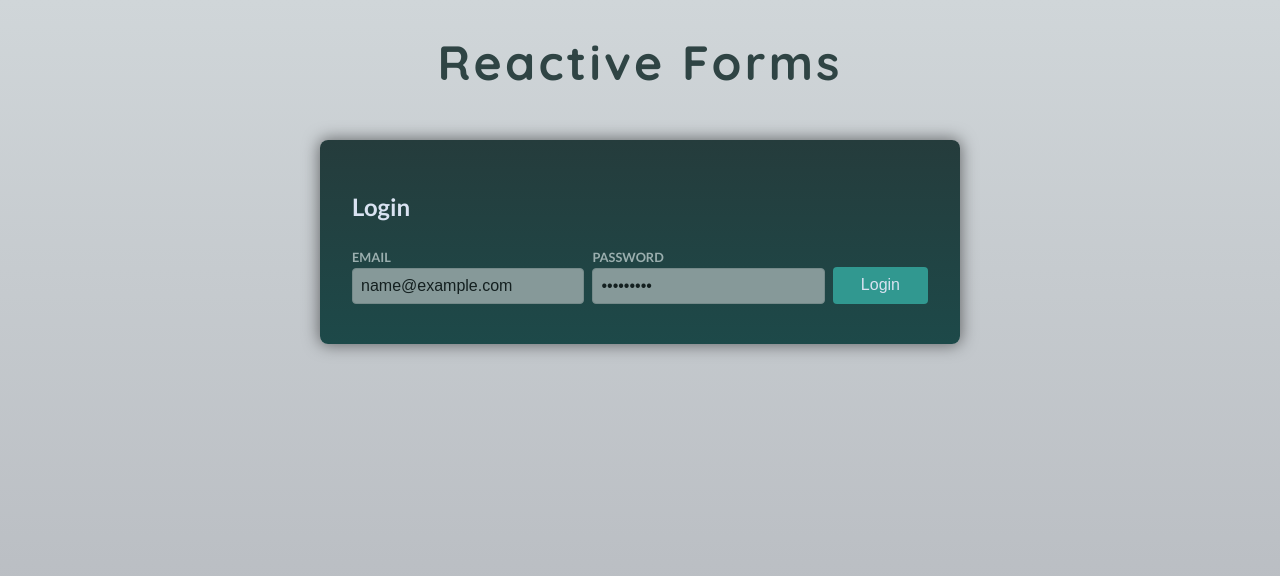
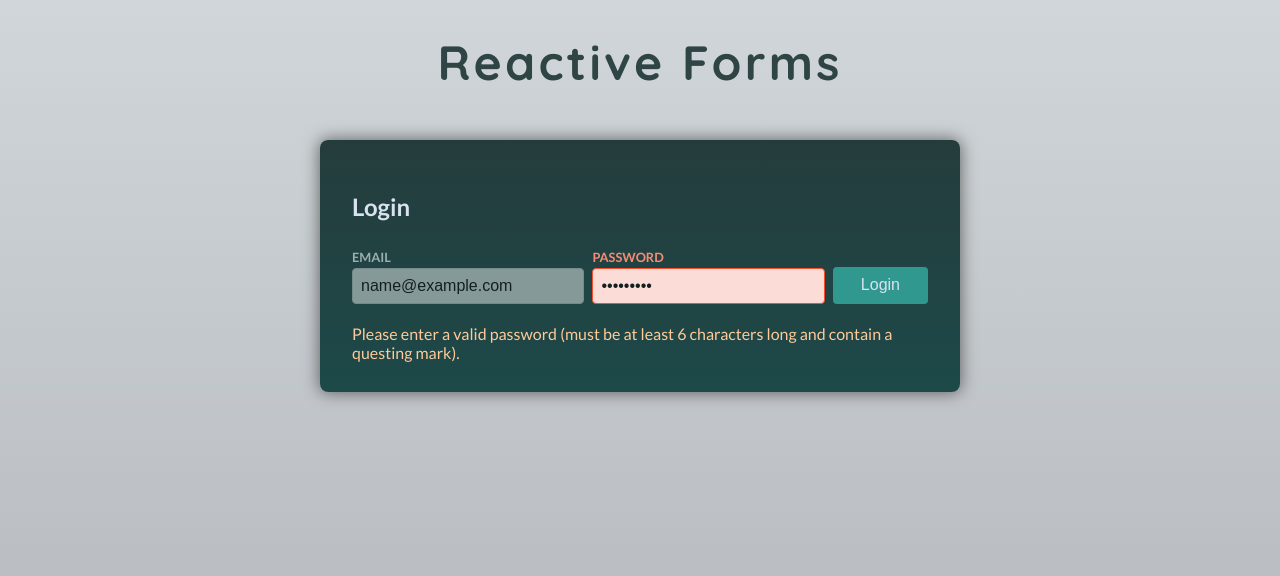
Before and after one commit to VitaliiSoloninko/angular-reactive-form, an Angular app: page / in a window 1280 px wide. Both pictures are taken after typing "name@example.com", "Sample123" into the empty fields and a click on the button "Login". Shown: the top 576 px of the page. Built offline with nearby package versions, Linux system fonts and the light colour scheme.

Commit message:
5	Building Custom Validators (add ? to password)

```diff
--- a/src/app/auth/login/login.component.html
+++ b/src/app/auth/login/login.component.html
@@ -19,7 +19,8 @@
 	<p class="control-error">Please enter a valid email address.</p>
 	} @if (passwordIsInvalid) {
 	<p class="control-error">
-		Please enter a valid password (at least 6 characters long).
+		Please enter a valid password (must be at least 6 characters long and
+		contain a questing mark).
 	</p>
 	}
 </form>
--- a/src/app/auth/login/login.component.ts
+++ b/src/app/auth/login/login.component.ts
@@ -1,10 +1,18 @@
 import { Component } from '@angular/core'
 import {
+	AbstractControl,
 	FormControl,
 	FormGroup,
 	ReactiveFormsModule,
 	Validators,
 } from '@angular/forms'
+
+function mustContainQuestionMark(control: AbstractControl) {
+	if (control.value.includes('?')) {
+		return null
+	}
+	return { doesNotContainQuestionMark: true }
+}
 
 @Component({
 	selector: 'app-login',
@@ -19,7 +27,11 @@
 			validators: [Validators.email, Validators.required],
 		}),
 		password: new FormControl('', {
-			validators: [Validators.required, Validators.minLength(6)],
+			validators: [
+				Validators.required,
+				Validators.minLength(6),
+				mustContainQuestionMark,
+			],
 		}),
 	})
 
```
